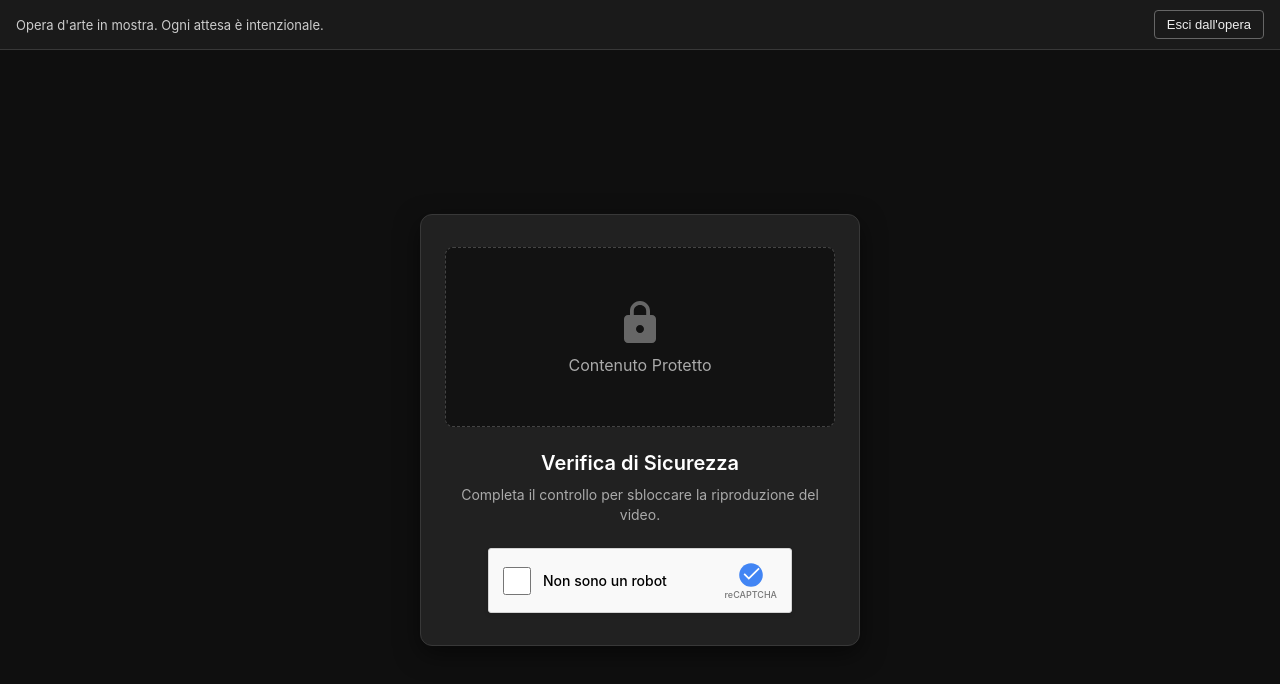
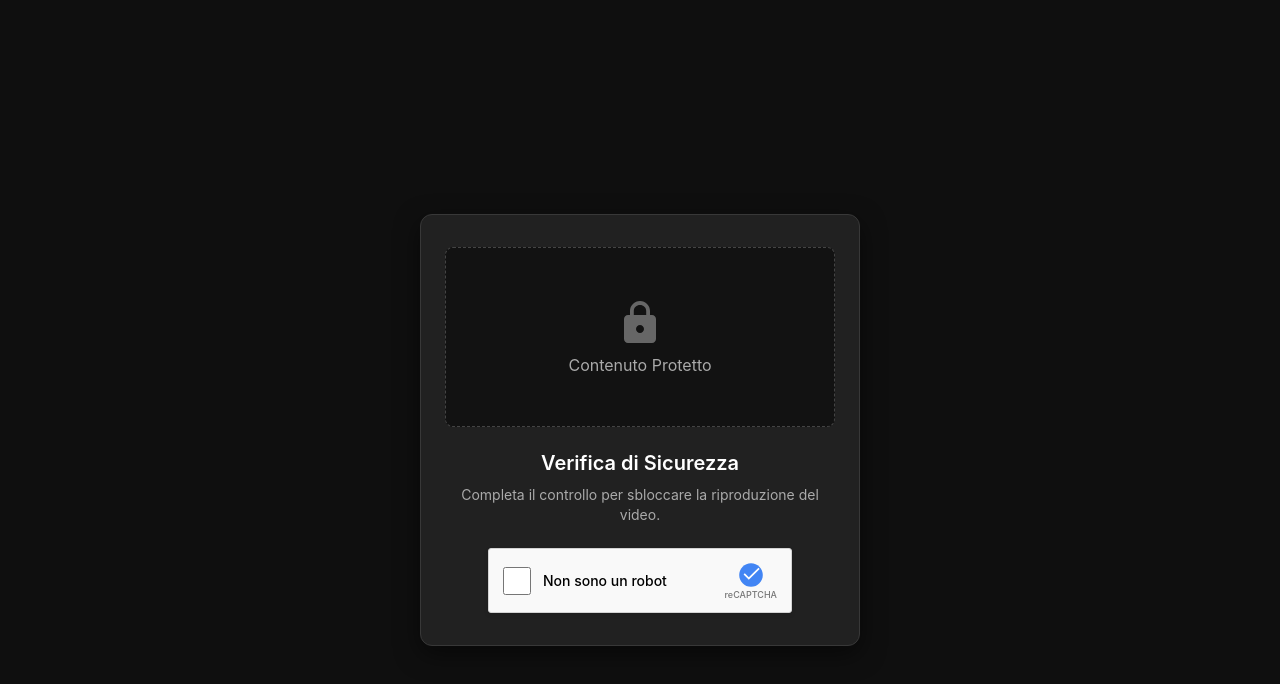
Before and after one commit to Umberto200/captcha-loop, a plain HTML site: page index.html in a window 1280 px wide. Drawn offline with Linux system fonts and the light colour scheme.

Commit message:
Refactor HTML structure and styles

```diff
--- a/index.html
+++ b/index.html
@@ -296,10 +296,7 @@
 </head>
 <body>
 
-    <div class="art-banner">
-        <span>Opera d'arte in mostra. Ogni attesa è intenzionale.</span>
-        <button onclick="exitArt()">Esci dall'opera</button>
-    </div>
+
 
     <div class="card" id="main-card">
         <div class="video-placeholder">
```
